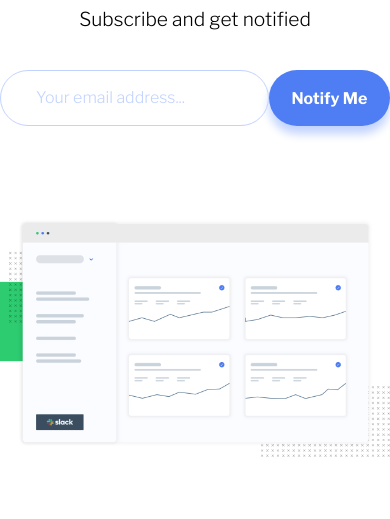
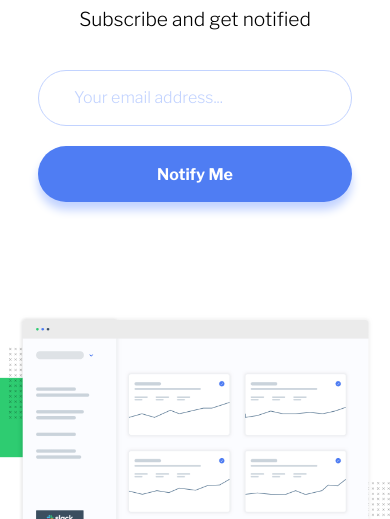
Before and after one commit to kelsondouglas/Front-end-challenge-06, a plain HTML site: page index.html in a window 390 px wide. Shown: the part 300-819 px from the top of the page. Drawn offline with nearby package versions, Linux system fonts and the light colour scheme.

Commit message:
Finalizando Projeto

```diff
--- a/css/style.css
+++ b/css/style.css
@@ -154,3 +154,24 @@ footer p {
     font-size: .8rem;
     color: hsl(0, 0%, 59%);
 }
+
+@media(max-width:650px) {
+    .email form {
+    flex-direction: column;
+    padding: 0 38px;
+    height: 100%;
+    }
+
+    .email form input, .email form button {
+        width: 100%;
+        height: 56px;
+        margin-bottom: 20px;
+    }
+
+    .email.error small {
+        margin:-9px 0 20px 0;
+    }
+
+
+
+}
--- a/index.html
+++ b/index.html
@@ -28,10 +28,14 @@
 
       <div class="email">
         <form id="formulario">
-          <input type="text" placeholder="Your email address..." id="email">
+          <div class="input">
+            <input type="text" placeholder="Your email address..." id="email">
+            <small></small>
+          </div>
+
           <button type="submit">Notify Me</button>
         </form>
-        <small></small>
+
 
       </div>
 
```
